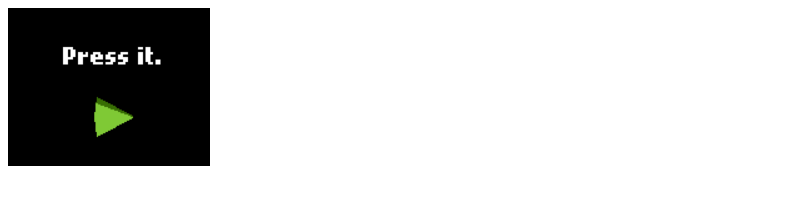
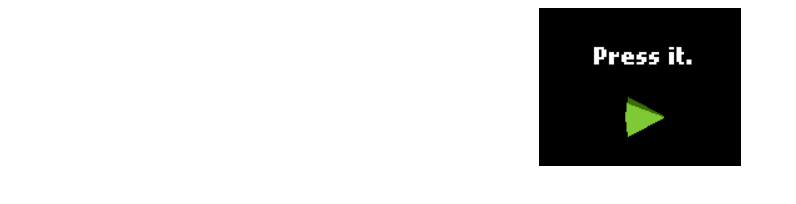
Before and after one commit to mahikotahi/mahikotahi.github.io, a plain HTML site: page index.html in a window 1280 px wide. Shown: the whole page, without its empty margins (0-796 px from the left). Drawn offline with Linux system fonts and the light colour scheme.

Commit message:
center it

```diff
--- a/index.html
+++ b/index.html
@@ -1,6 +1,6 @@
 <html>
     <head></head>
     <body>
-        <img src="assets/img/press.png">
+        <div align="center"><img src="assets/img/press.png"></div>
     </body>
 </html>
```
